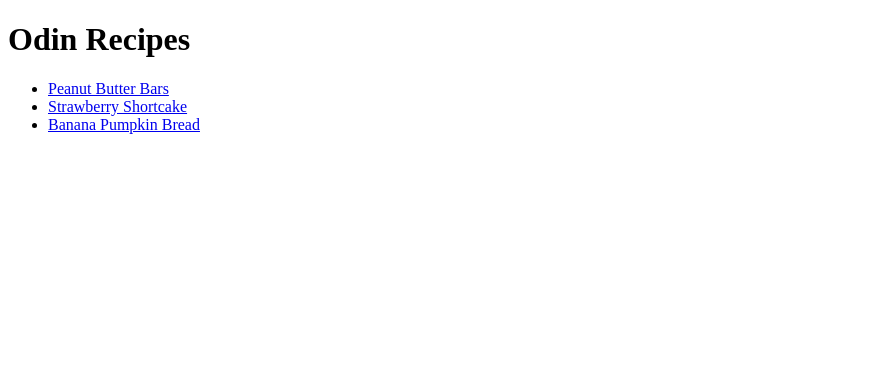
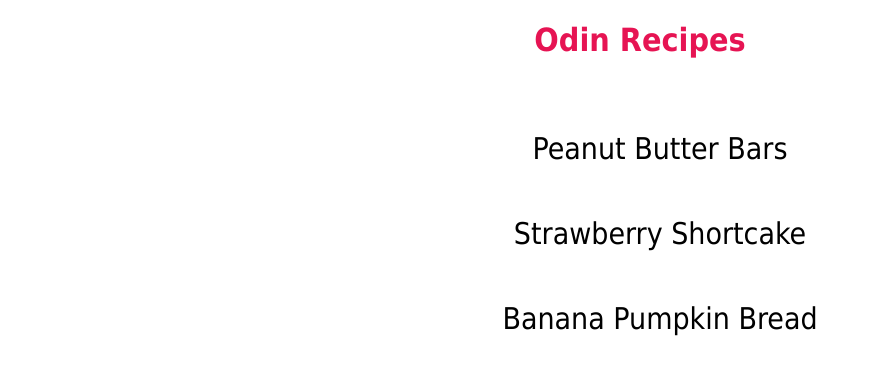
Before and after one commit to MexPaino/odin-recipes, a plain HTML site: page index.html in a window 1280 px wide. Shown: the whole page, without its empty margins (0-870 px from the left). Drawn offline with Linux system fonts and the light colour scheme.

Commit message:
updated with some styling through stylce.css

```diff
--- a/index.html
+++ b/index.html
@@ -4,14 +4,15 @@
     <meta charset="UTF-8">
     <meta http-equiv="X-UA-Compatible" content="IE=edge">
     <meta name="viewport" content="width=device-width, initial-scale=1.0">
+    <link rel="stylesheet" href="style.css">
     <title>Odin Recipes</title>
 </head>
 <body>
     <h1>Odin Recipes</h1>
     <ul>
-        <li><a href="recipes/peanut_butter_bars.html">Peanut Butter Bars</a></li>
-        <li><a href="recipes/strawberry_shortcake.html">Strawberry Shortcake</a></li>
-        <li><a href="recipes/banana_pumpkin_bread.html">Banana Pumpkin Bread</a></li>
+        <li class="recipeItem"><a href="recipes/peanut_butter_bars.html">Peanut Butter Bars</a></li>
+        <li class="recipeItem"><a href="recipes/strawberry_shortcake.html">Strawberry Shortcake</a></li>
+        <li class="recipeItem"><a href="recipes/banana_pumpkin_bread.html">Banana Pumpkin Bread</a></li>
     </ul>
 </body>
 </html>
--- /dev/null
+++ b/style.css
@@ -0,0 +1,36 @@
+body {
+    font-family: Trebuchet, Tahoma, Verdana, Arial;
+    text-align: center;
+}
+
+h1 {
+    color: hsl(342, 84%, 49%);
+    text-align: center;
+}
+
+h2 {
+    margin-top: 30px;
+}
+
+img {
+    display: flex;
+    margin: auto;
+    margin-bottom: 50px;
+    width: 500px;
+  }
+
+ul {
+    list-style-type: none;
+}
+
+.recipeItem {
+    padding-top: 50px;
+    font-size: 30px;
+    text-align: center;
+}
+
+
+a {
+    color: black;
+    text-decoration: none;
+  }
```
Also changed, not shown: recipes/banana_pumpkin_bread.html (+2 -1 lines), recipes/peanut_butter_bars.html (+2 -1 lines), recipes/strawberry_shortcake.html (+2 -1 lines).
